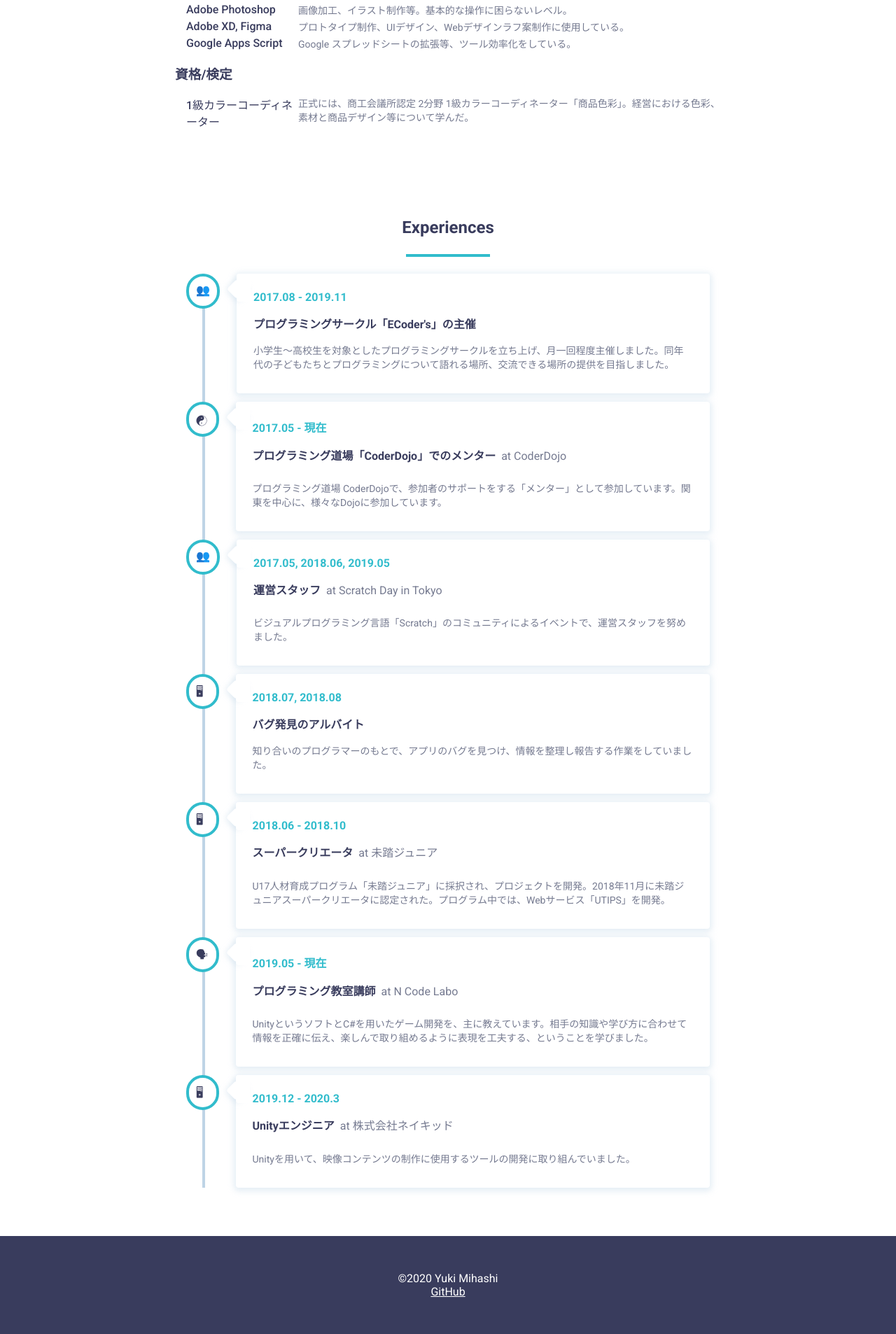
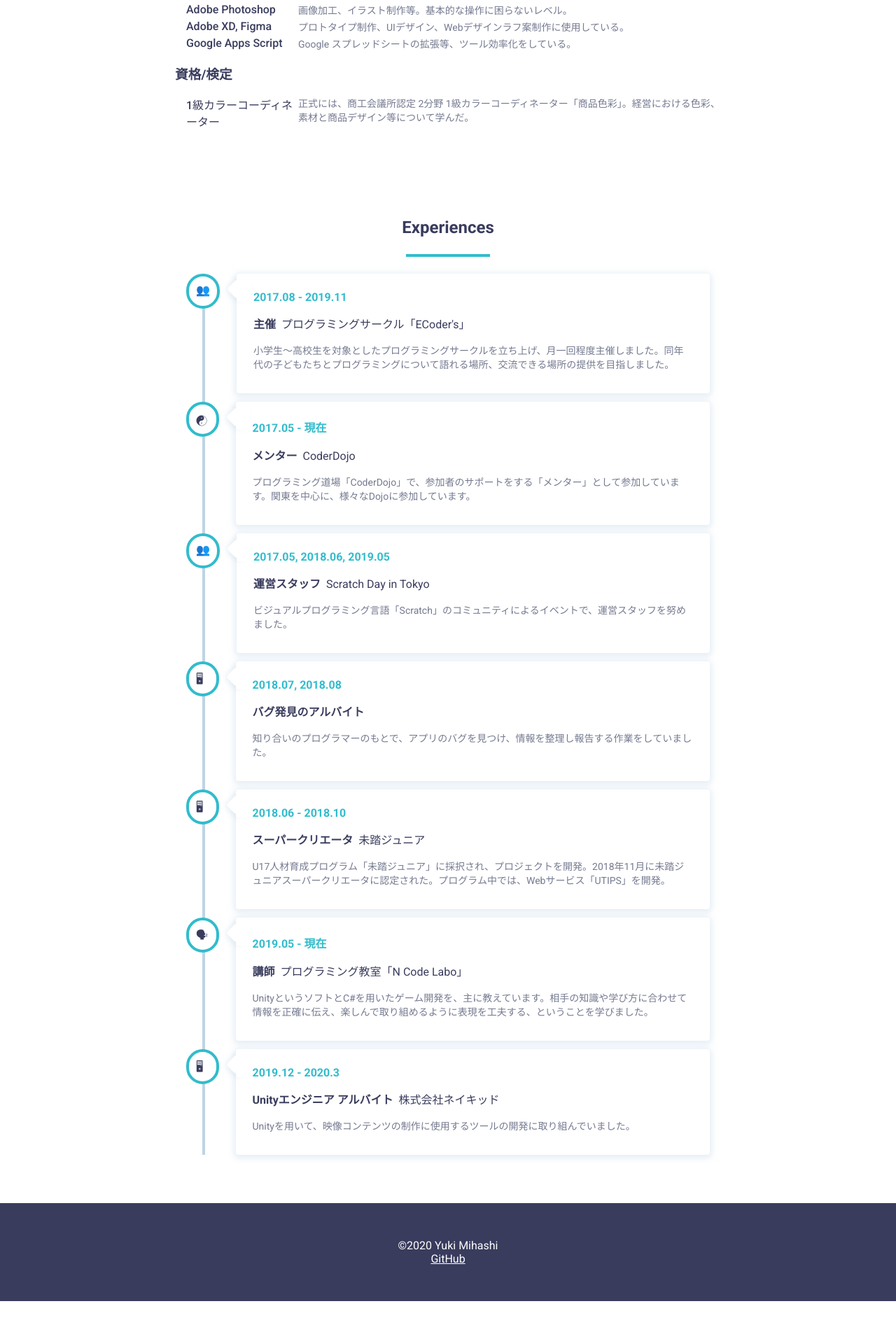
Before and after one commit to madoreenu/yuki384.github.io, a Jekyll site: the page built from about.md, in a window 1280 px wide. Shown: the part 1073-2979 px from the top of the page at 70% size. Built offline with Jekyll 4.4.1, drawn with Linux system fonts in a browser that asks for light colours; nearby versions of some CDN libraries; some web fonts are replaced; after the commit the page ends 2932 px from its top, so only the background shows below that.

Commit message:
タイトルと場所 反転

```diff
--- a/_data/history.yml
+++ b/_data/history.yml
@@ -1,13 +1,13 @@
-- title: プログラミングサークル「ECoder's」の主催
-  place:
+- title: 主催
+  place: プログラミングサークル「ECoder's」
   date: 2017.08 - 2019.11
   content: 小学生〜高校生を対象としたプログラミングサークルを立ち上げ、月一回程度主催しました。同年代の子どもたちとプログラミングについて語れる場所、交流できる場所の提供を目指しました。
   thumbnail: '&#x1f465;'
 
-- title: プログラミング道場「CoderDojo」でのメンター
+- title: メンター
   place: CoderDojo
   date: 2017.05 - 現在
-  content: プログラミング道場 CoderDojoで、参加者のサポートをする「メンター」として参加しています。関東を中心に、様々なDojoに参加しています。
+  content: プログラミング道場「CoderDojo」で、参加者のサポートをする「メンター」として参加しています。関東を中心に、様々なDojoに参加しています。
   thumbnail: '&#x262f;'
 
 - title: 運営スタッフ
@@ -28,15 +28,13 @@
   content: U17人材育成プログラム「未踏ジュニア」に採択され、プロジェクトを開発。2018年11月に未踏ジュニアスーパークリエータに認定された。プログラム中では、Webサービス「UTIPS」を開発。
   thumbnail: '&#x1f5a5;'
 
-
-
-- title: プログラミング教室講師
-  place: N Code Labo
+- title: 講師
+  place: プログラミング教室「N Code Labo」
   date: 2019.05 - 現在
   content: UnityというソフトとC#を用いたゲーム開発を、主に教えています。相手の知識や学び方に合わせて情報を正確に伝え、楽しんで取り組めるように表現を工夫する、ということを学びました。
   thumbnail: '&#x1f5e3;'
 
-- title: Unityエンジニア
+- title: Unityエンジニア アルバイト
   place: 株式会社ネイキッド
   date: 2019.12 - 2020.3
   content: Unityを用いて、映像コンテンツの制作に使用するツールの開発に取り組んでいました。
--- a/assets/css/main.scss
+++ b/assets/css/main.scss
@@ -766,6 +766,7 @@ text-decoration: none;
   h3{
     font-size: 16px;
     display: inline-block;
+    margin-right: 8px;
   }
   &::before{
     content: '';
@@ -800,13 +801,12 @@ text-decoration: none;
   color: $maincolor;
   font-weight: 600;
 }
+.history-title{
+  display: inline-block;
+  color: $gray;
+}
 .history-place{
   display: inline-block;
-  margin: 0 0 18px 8px;
-  color: $gray;
-  &::before{
-    content: 'at ';
-  }
 }
 .history-dsc{
   font-size: 14px;
```
